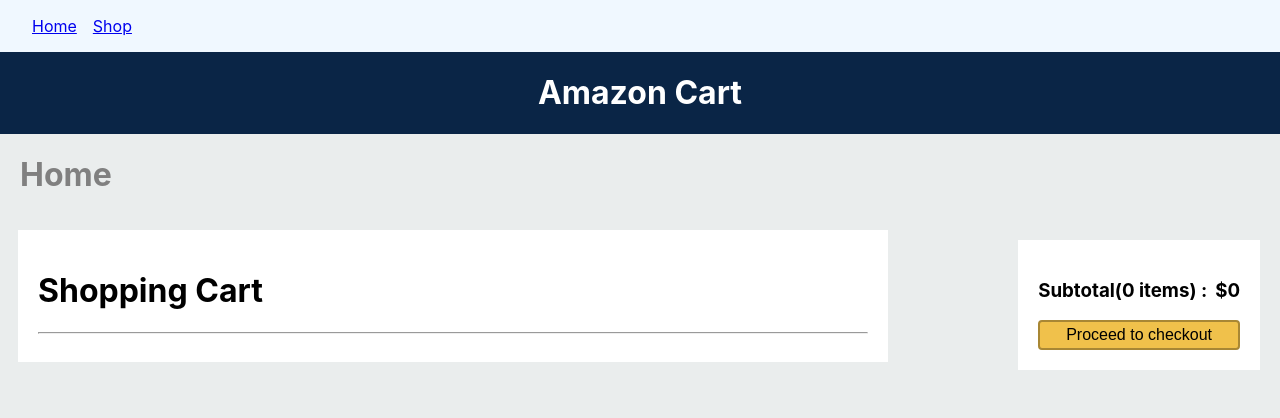
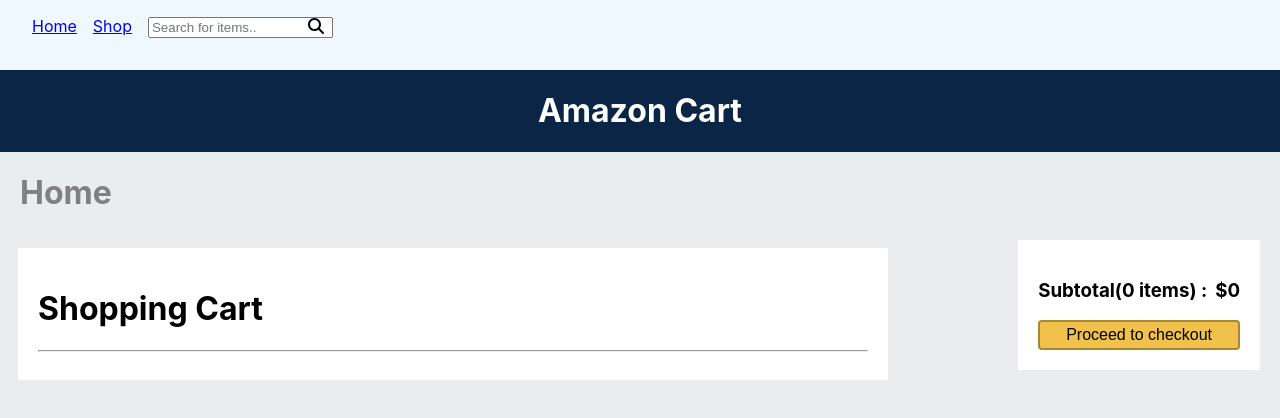
Before and after one commit to janbezovsek/amazon-cart, a React (Create React App) app: page / in a window 1280 px wide. Shown: the top 418 px of the page. Built offline with nearby package versions, Linux system fonts and the light colour scheme.

Commit message:
searchbbar also working

```diff
--- a/package.json
+++ b/package.json
@@ -3,6 +3,11 @@
   "version": "0.1.0",
   "private": true,
   "dependencies": {
+    "@fortawesome/fontawesome-svg-core": "^6.4.0",
+    "@fortawesome/free-brands-svg-icons": "^6.4.0",
+    "@fortawesome/free-regular-svg-icons": "^6.4.0",
+    "@fortawesome/free-solid-svg-icons": "^6.4.0",
+    "@fortawesome/react-fontawesome": "^0.2.0",
     "@testing-library/jest-dom": "^5.16.5",
     "@testing-library/react": "^13.3.0",
     "@testing-library/user-event": "^13.5.0",
--- a/public/index.html
+++ b/public/index.html
@@ -24,7 +24,7 @@
       work correctly both with client-side routing and a non-root public URL.
       Learn how to configure a non-root public URL by running `npm run build`.
     -->
-    <title>React App</title>
+    <title>Amazon cart</title>
   </head>
   <body>
     <noscript>You need to enable JavaScript to run this app.</noscript>
--- a/src/App.js
+++ b/src/App.js
@@ -4,8 +4,12 @@
 import NavBar from './components/NavBar';
 import AppHomePage from './components/AppHomePage';
 import data from './Data';
-import { BrowserRouter as Router, Route, Routes, Link, BrowserRouter } from 'react-router-dom';
+import { BrowserRouter as Router, Route, Routes, Link, BrowserRouter, useNavigate } from 'react-router-dom';
 import { UserContext } from './components/userContext'
+import { library } from '@fortawesome/fontawesome-svg-core'
+import { fab } from '@fortawesome/free-brands-svg-icons'
+import { fas } from '@fortawesome/free-solid-svg-icons'
+import { far } from '@fortawesome/free-regular-svg-icons'
 
 
 
@@ -20,7 +24,18 @@
 
   const [ shopItems, setShopItems ] = useState([])
 
+  const [ query, setQuery ] = useState("") //for searchbar
 
+  const [ list, setList ] = useState([]) //for searchbar
+
+
+
+  const navigate = useNavigate()
+
+  const navigateToShop = () => {
+    //navigate to shopItems page
+    navigate('/shop')
+  }
 
 
 
@@ -29,7 +44,7 @@
   <>
 
     <UserContext.Provider value={{itemsState, setItemsState}}>
-      <NavBar />
+      <NavBar query={query} setQuery={setQuery} list={list} setList={setList} navigateToShop={navigateToShop}/>
 
       <Routes>
         <Route path="/" element={<AppHomePage items2={shopItems} setShopItems = {setShopItems} items={cartItems} setCartItems={setCartItems} />} />
@@ -42,3 +57,5 @@
 }
 
 export default App;
+
+library.add(fab, fas, far)
--- a/src/components/NavBar.js
+++ b/src/components/NavBar.js
@@ -1,14 +1,22 @@
 import React from 'react'
+import { useState } from 'react'
 import './NavBar.css'
 import { NavLink } from 'react-router-dom'
+import SearchBar from './searchBar'
 
 
-const NavBar = () => {
+const NavBar = ({ query, setQuery,list, setList, navigateToShop }) => {
+
   return (
-    <nav>
-        <NavLink to="/">Home</NavLink>
-        <NavLink to="/shop" >Shop</NavLink>
-    </nav>
+    <>
+      <nav>
+          <NavLink to="/">Home</NavLink>
+          <NavLink to="/shop" >Shop</NavLink>
+          {/*<input type="text" id="myInput" placeholder="Search for items.." onChange={e => setQuery(e.target.value)} />*/}
+          <SearchBar query={query} setQuery={setQuery} list={list} setList={setList} navigateToShop={navigateToShop}/>
+      </nav>
+
+    </>
   )
 }
 
--- /dev/null
+++ b/src/components/searchBar.css
@@ -0,0 +1,3 @@
+.searchIcon {
+    margin-left: -25px;
+}
--- /dev/null
+++ b/src/components/searchBar.js
@@ -0,0 +1,44 @@
+import React, {useState} from 'react'
+import data from '../Data';
+import './searchBar.css'
+import { FontAwesomeIcon } from '@fortawesome/react-fontawesome'
+
+
+
+const SearchBar = ({ query, setQuery, list, setList, navigateToShop }) => {
+
+    //handler function for searching items in searchbar
+
+    const handleChange = (e) => {
+        e.preventDefault();
+        const results = data.filter(post => {
+            if (e.target.value === "") return null
+            return post.title.toLowerCase().includes(e.target.value.toLowerCase())
+        })
+        setQuery(e.target.value)
+        setList(results)
+      };
+
+
+
+      return (
+
+        <>
+
+        <input type="text" id="myInput"  placeholder="Search for items.." onChange={handleChange} value={query}   />
+        <FontAwesomeIcon icon="fa-solid fa-magnifying-glass" className="searchIcon"  />
+
+        <ul>
+          {(query === '' ? "" : list.map(post => {
+            return <li style={{cursor:'pointer'}} onClick={navigateToShop} key={post.title}>{post.title}</li>//when we chose an item in dropdown list it redirects us to that page where item is(in our case shop page)
+          }))}
+        </ul>
+
+        </>
+        )
+
+}
+
+
+
+export default SearchBar
```
Also changed, not shown: 1 other file (tests, documents, lock files or other folders).
